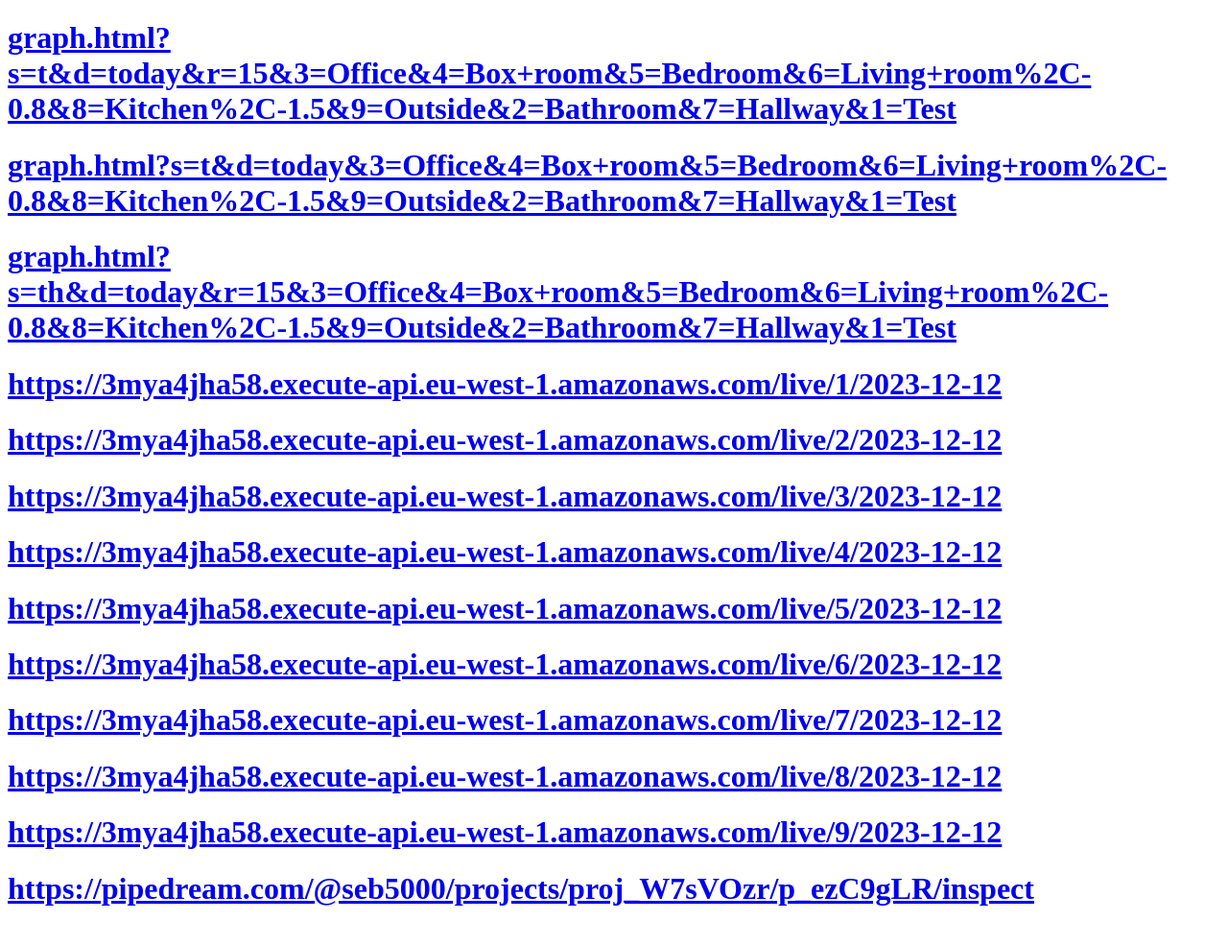
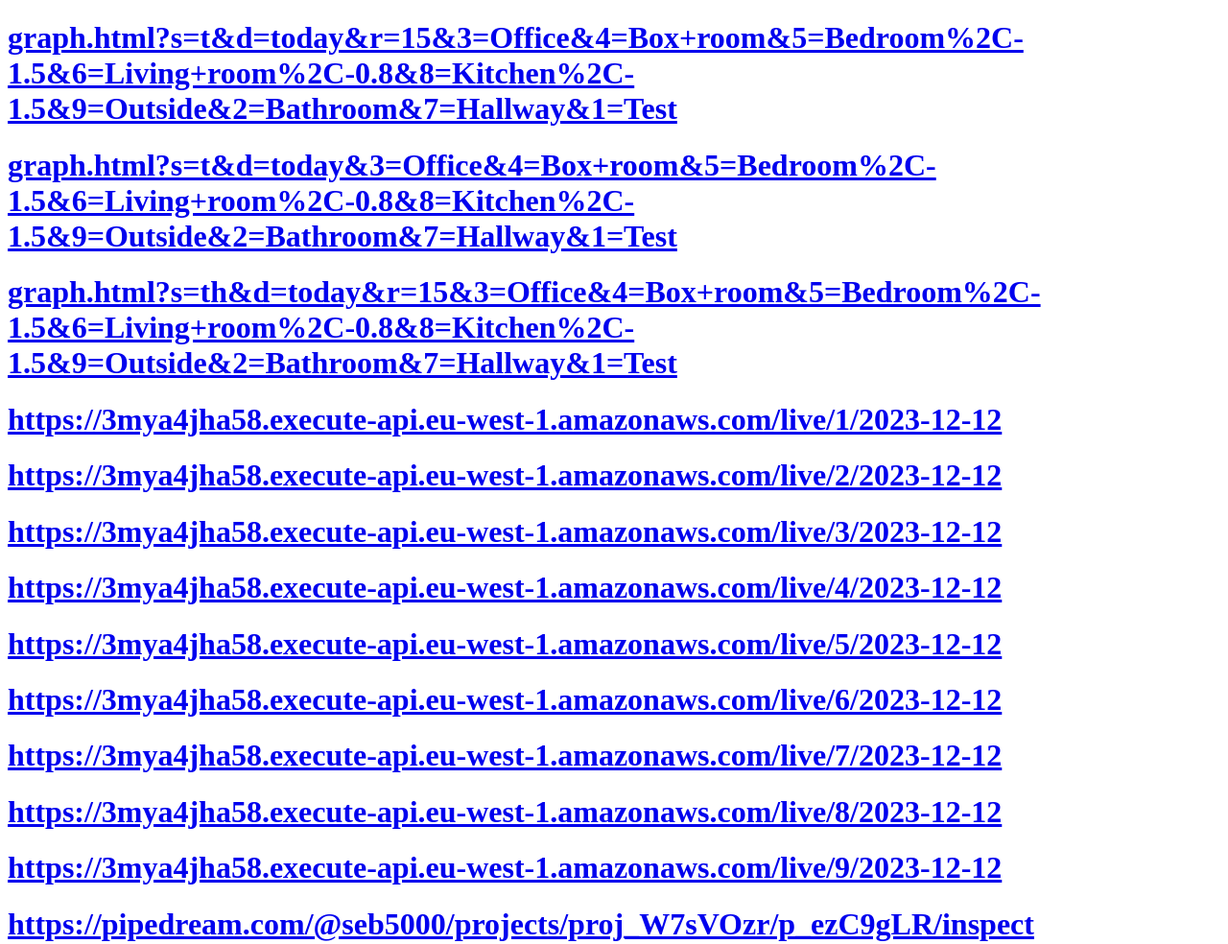
Before and after one commit to sebastian88/temperature-sensor, a plain HTML site: page docs/index.html in a window 1280 px wide. Shown: the whole page at 96% size. Drawn offline with Linux system fonts and the light colour scheme.

Commit message:
bedroom adjustupdate adjustment

```diff
--- a/docs/index.html
+++ b/docs/index.html
@@ -4,14 +4,14 @@
 
     </head>
     <body>
-        <h1><a href="graph.html?s=t&d=today&r=15&3=Office&4=Box+room&5=Bedroom&6=Living+room%2C-0.8&8=Kitchen%2C-1.5&9=Outside&2=Bathroom&7=Hallway&1=Test">
-            graph.html?s=t&d=today&r=15&3=Office&4=Box+room&5=Bedroom&6=Living+room%2C-0.8&8=Kitchen%2C-1.5&9=Outside&2=Bathroom&7=Hallway&1=Test
+        <h1><a href="graph.html?s=t&d=today&r=15&3=Office&4=Box+room&5=Bedroom%2C-1.5&6=Living+room%2C-0.8&8=Kitchen%2C-1.5&9=Outside&2=Bathroom&7=Hallway&1=Test">
+            graph.html?s=t&d=today&r=15&3=Office&4=Box+room&5=Bedroom%2C-1.5&6=Living+room%2C-0.8&8=Kitchen%2C-1.5&9=Outside&2=Bathroom&7=Hallway&1=Test
         </a></h1>
-        <h1><a href="graph.html?s=t&d=today&3=Office&4=Box+room&5=Bedroom&6=Living+room%2C-0.8&8=Kitchen%2C-1.5&9=Outside&2=Bathroom&7=Hallway&1=Test">
-            graph.html?s=t&d=today&3=Office&4=Box+room&5=Bedroom&6=Living+room%2C-0.8&8=Kitchen%2C-1.5&9=Outside&2=Bathroom&7=Hallway&1=Test
+        <h1><a href="graph.html?s=t&d=today&3=Office&4=Box+room&5=Bedroom%2C-1.5&6=Living+room%2C-0.8&8=Kitchen%2C-1.5&9=Outside&2=Bathroom&7=Hallway&1=Test">
+            graph.html?s=t&d=today&3=Office&4=Box+room&5=Bedroom%2C-1.5&6=Living+room%2C-0.8&8=Kitchen%2C-1.5&9=Outside&2=Bathroom&7=Hallway&1=Test
         </a></h1>
-        <h1><a href="graph.html?s=th&d=today&r=15&3=Office&4=Box+room&5=Bedroom&6=Living+room%2C-0.8&8=Kitchen%2C-1.5&9=Outside&2=Bathroom&7=Hallway&1=Test">
-            graph.html?s=th&d=today&r=15&3=Office&4=Box+room&5=Bedroom&6=Living+room%2C-0.8&8=Kitchen%2C-1.5&9=Outside&2=Bathroom&7=Hallway&1=Test
+        <h1><a href="graph.html?s=th&d=today&r=15&3=Office&4=Box+room&5=Bedroom%2C-1.5&6=Living+room%2C-0.8&8=Kitchen%2C-1.5&9=Outside&2=Bathroom&7=Hallway&1=Test">
+            graph.html?s=th&d=today&r=15&3=Office&4=Box+room&5=Bedroom%2C-1.5&6=Living+room%2C-0.8&8=Kitchen%2C-1.5&9=Outside&2=Bathroom&7=Hallway&1=Test
         </a></h1>
         <div id="rawjson">
 
```
